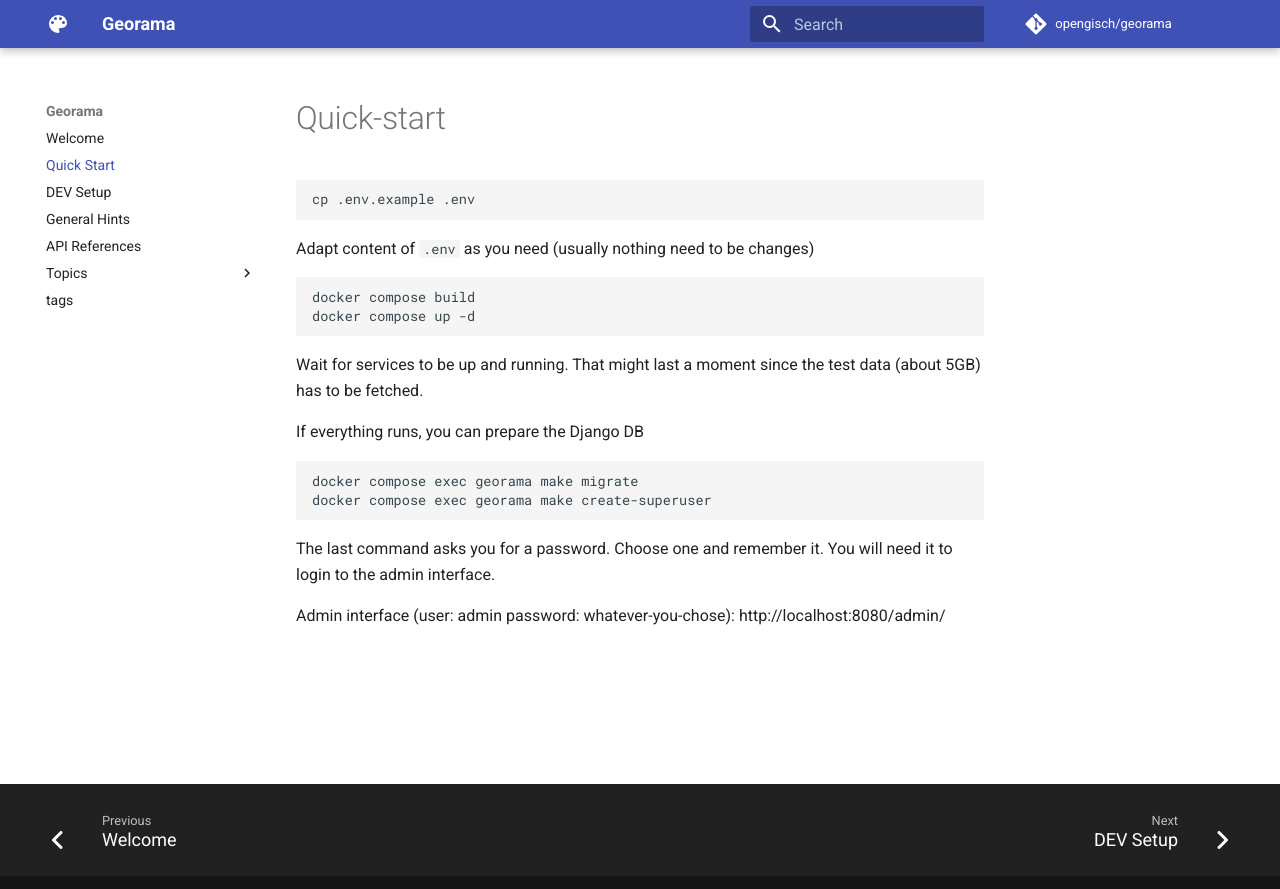
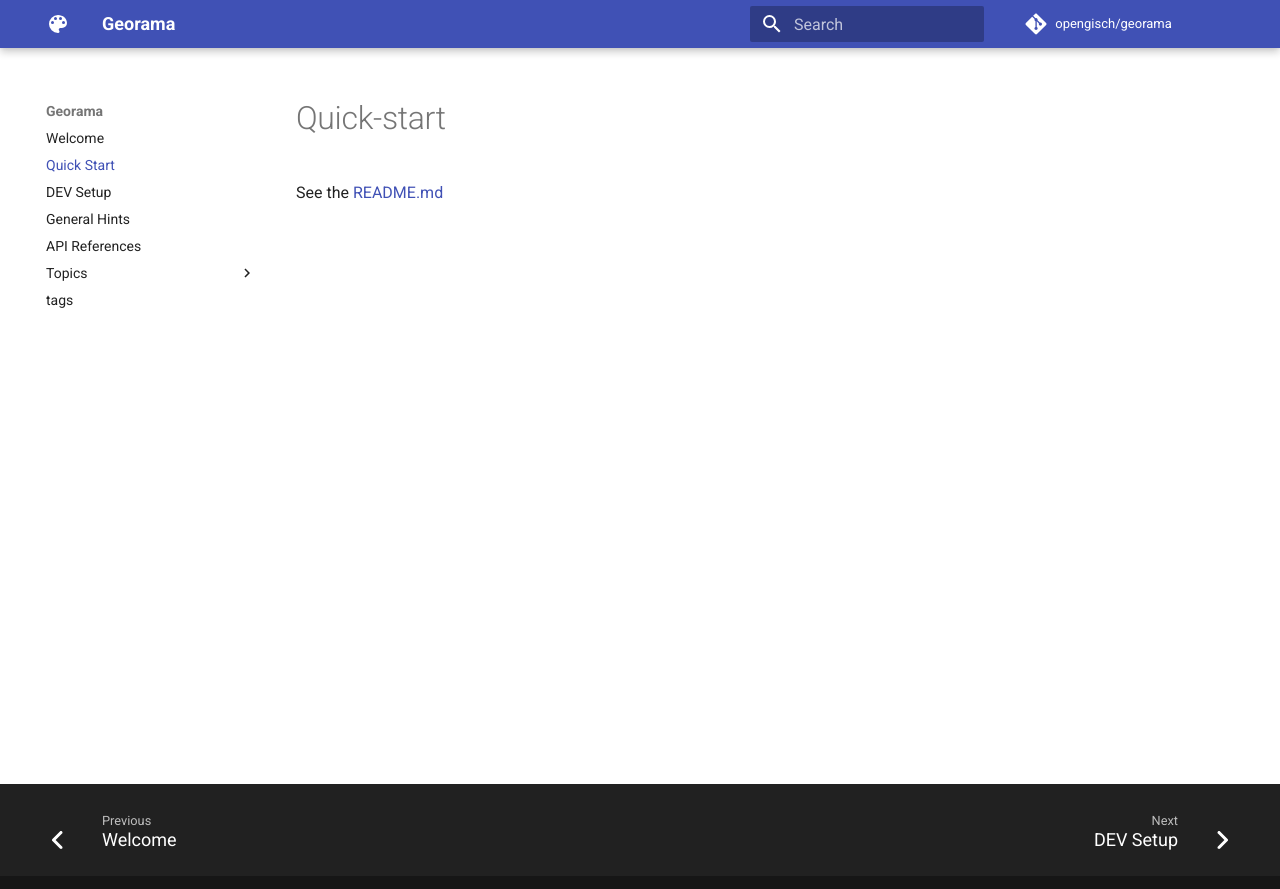
Before and after one commit to opengisch/georama, an MkDocs documentation site: the page built from docs/src/quick_start.md, in a window 1280 px wide. Shown: the top 889 px of the page. Built offline with MkDocs 1.6.1 and Material for MkDocs 9.7.7, drawn with Linux system fonts in a browser that asks for light colours; comment, search, counter and statistics services are not loaded.

Commit message:
Fix doc-serve command, add link to quick-start

````diff
--- a/docs/src/quick_start.md
+++ b/docs/src/quick_start.md
@@ -1,27 +1,5 @@
 # Quick-start
 
-```shell
-cp .env.example .env
-```
-
-Adapt content of `.env` as you need (usually nothing need to be changes)
-
-```shell
-docker compose build
-docker compose up -d
-```
-
-Wait for services to be up and running. That might last a moment since the test data (about 5GB) has to be
-fetched.
-
-If everything runs, you can prepare the Django DB
-
-```shell
-docker compose exec georama make migrate
-docker compose exec georama make create-superuser
-```
-
-The last command asks you for a password. Choose one and remember it. You will need it
-to login to the admin interface.
-
-Admin interface (user: admin password: whatever-you-chose): http://localhost:8080/admin/
+See the
+<a href="https://github.com/opengisch/georama?tab=readme-ov-file#quickstart" target="_blank">
+README.md</a>
````
Also changed, not shown: README.md.
